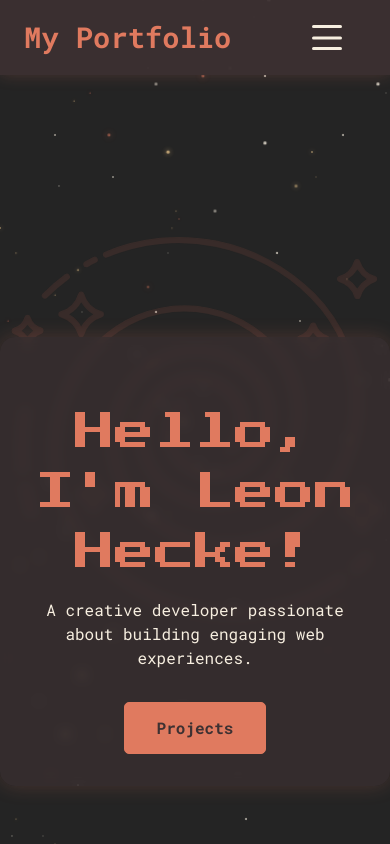
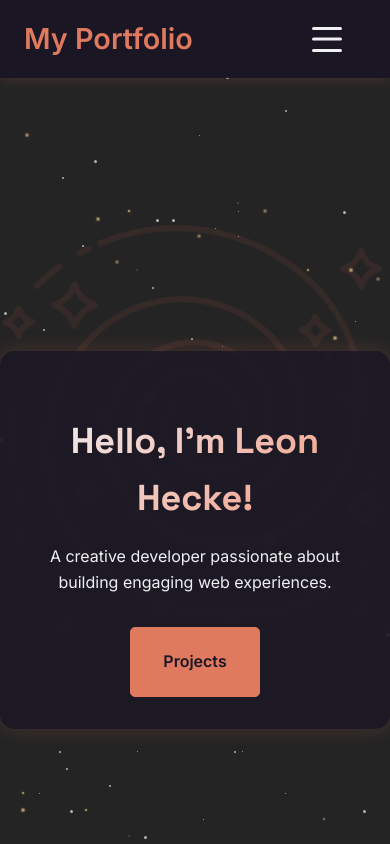
Before and after one commit to Leonhecke1/portfolio, a React (Vite) app: page / in a window 390 px wide. Shown: the top 844 px of the page. Built offline with nearby package versions, Linux system fonts and the light colour scheme.

Commit message:
enhance responsiveness and performance of styles; optimize animations and layout adjustments

```diff
--- a/src/styles/_stars.scss
+++ b/src/styles/_stars.scss
@@ -20,9 +20,6 @@
     position: absolute;
     border-radius: 50%;
     background-color: $light; // Use light from theme
-    animation-name: twinkle;
-    animation-timing-function: ease-in-out;
-    animation-iteration-count: infinite;
 
     @for $i from 1 through 100 {
       &:nth-child(#{$i}) {
@@ -31,16 +28,21 @@
         height: $size;
         top: #{random_range(0, 100)}vh;
         left: #{random_range(0, 100)}vw;
-        animation-duration: #{random_range(2, 5)}s;
-        animation-delay: #{random_range(0, 3)}s;
 
-        // Make some stars orange for warm light effect
-        @if $i % 3 == 0 { // Every 3rd star
+        // Only animate every 3rd star (33 stars) - reduced from 100 for performance
+        @if $i % 3 == 0 {
+          animation-name: twinkle;
+          animation-timing-function: ease-in-out;
+          animation-iteration-count: infinite;
+          animation-duration: #{random_range(3, 8)}s; // Slower for smoother effect
+          animation-delay: #{random_range(0, 5)}s;
+          will-change: opacity, transform; // Performance optimization
           background-color: $soft-light-orange;
-          box-shadow: 0 0 5px $soft-light-orange;
-        } @else if $i % 5 == 0 { // Every 5th star
-          background-color: $primary;
-          box-shadow: 0 0 7px $primary;
+          box-shadow: 0 0 3px rgba($soft-light-orange, 0.5);
+        } @else {
+          // Static stars (70 stars) - no animation for performance
+          opacity: 0.7;
+          background-color: $light;
         }
       }
     }
--- a/src/styles/custom.scss
+++ b/src/styles/custom.scss
@@ -1,25 +1,74 @@
-@import url('https://fonts.googleapis.com/css2?family=Press+Start+2P&family=Roboto+Mono:wght@400;700&display=swap');
+@import url('https://fonts.googleapis.com/css2?family=Space+Grotesk:wght@400;500;600;700&family=Inter:wght@400;500;600&display=swap');
 
 // src/styles/custom.scss
 
 
-// Customizations for a spacy/futuristic theme
-
-// Theme Colors
-$dark: #3D3132;    // Dark Charcoal Brown
-$light: #F7EFE0;   // Creamy Off-white
-
-// Core Retro Palette
-$warm-orange: #E07A5F; // Terracotta Orange
-$dark-orange: #B05B4A; // Darker Terracotta
-$soft-light-orange: #F2CC8F; // Muted Light Yellow/Orange
-
-// Assigning palette colors to main theme variables
-$primary: $warm-orange;    // Primary warm orange
-$secondary: $dark-orange;  // Secondary darker orange
-
-// We will explicitly use $light for text on dark backgrounds and $dark for text on light backgrounds.
-// Other accent colors from previous palette are removed for simplicity and adherence to new theme.
+// Customizations for a professional space/futuristic theme
+
+// ============================================
+// DESIGN SYSTEM - FOUNDATION
+// ============================================
+
+// BASE COLORS (Deeper, more professional)
+$dark: #1a1625;           // Deep space black (darker, more sophisticated)
+$dark-elevated: #252033;  // Elevated surfaces
+$light: #f0f0f3;          // Softer white (reduced glare)
+
+// ORANGE PALETTE (Refined hierarchy)
+$primary-orange: #E07A5F;       // Main orange (terracotta)
+$primary-orange-light: #f29479; // Light orange for highlights
+$primary-orange-dark: #B05B4A;  // Dark orange for depth
+
+// NEUTRALS (Better contrast and hierarchy)
+$gray-200: #e0e0e5;
+$gray-300: #c0c0c8;
+$gray-400: #9090a0;
+$gray-500: #606070;
+
+// Legacy variable mapping (for compatibility)
+$warm-orange: $primary-orange;
+$dark-orange: $primary-orange-dark;
+$soft-light-orange: #F2CC8F; // Kept for specific accent use
+$primary: $primary-orange;
+$secondary: $primary-orange-dark;
+
+// TYPOGRAPHY SYSTEM
+$font-heading: 'Space Grotesk', sans-serif;  // Modern, space-themed
+$font-body: 'Inter', sans-serif;             // Professional body text
+$font-mono: 'Consolas', 'Monaco', monospace; // Code/monospace
+
+// Type Scale (1.25 ratio - harmonious hierarchy)
+$text-xs: 0.75rem;    // 12px
+$text-sm: 0.875rem;   // 14px
+$text-base: 1rem;     // 16px
+$text-lg: 1.125rem;   // 18px
+$text-xl: 1.25rem;    // 20px
+$text-2xl: 1.5rem;    // 24px
+$text-3xl: 1.875rem;  // 30px
+$text-4xl: 2.25rem;   // 36px
+$text-5xl: 3rem;      // 48px
+$text-6xl: 3.75rem;   // 60px
+
+// SPACING SYSTEM (8px base unit)
+$space-1: 0.25rem;  // 4px
+$space-2: 0.5rem;   // 8px
+$space-3: 0.75rem;  // 12px
+$space-4: 1rem;     // 16px
+$space-5: 1.25rem;  // 20px
+$space-6: 1.5rem;   // 24px
+$space-8: 2rem;     // 32px
+$space-10: 2.5rem;  // 40px
+$space-12: 3rem;    // 48px
+$space-16: 4rem;    // 64px
+$space-20: 5rem;    // 80px
+
+// BREAKPOINTS (Comprehensive responsive system)
+$breakpoint-xs: 480px;    // Small mobile
+$breakpoint-sm: 640px;    // Mobile
+$breakpoint-md: 768px;    // Tablet portrait
+$breakpoint-lg: 1024px;   // Tablet landscape
+$breakpoint-xl: 1280px;   // Desktop
+$breakpoint-2xl: 1536px;  // Large desktop
 
 @import './stars';
 
@@ -30,7 +79,9 @@ body {
   scrollbar-width: unset !important; // Hide scrollbar for Firefox
   margin: 0;
   color: $light;
-  font-family: 'Roboto Mono', monospace; // Retro monospace font
+  font-family: $font-body; // Professional Inter font
+  font-size: $text-base;
+  line-height: 1.6;
   min-height: 100vh;
  // background-color: $dark;
   background-size: cover;
@@ -58,23 +109,16 @@ body {
   width: 100vw;
   height: 100vh;
   z-index: -1.5; /* Between stars (-1) and body::after (-2) */
-  opacity: 0.15; /* Subtle and translucent */
+  opacity: 0.12; /* More subtle */
   pointer-events: none; /* Ensure it doesn't block interactions */
-  animation: subtleZoomPan 60s linear infinite alternate;
+  transform: scale(1.05); /* Static, subtle scale for depth */
 
   path {
-    fill: $dark-orange;
-  }
-}
-
-@keyframes subtleZoomPan {
-  0% {
-    transform: scale(1) translate(0, 0);
-  }
-  100% {
-    transform: scale(1.1) translate(5vw, 5vh);
-  }
-}
+    fill: $primary-orange-dark;
+  }
+}
+
+// REMOVED: subtleZoomPan animation (60s was imperceptible, static scale is cleaner)
 
 @keyframes gradientBG {
   0% {
@@ -93,11 +137,32 @@ body {
   color: $light;
 }
 
-// Global Section Container
+// Global Section Container (Progressive max-widths)
 .section-container {
-  max-width: 1000px;
+  width: 100%;
   margin: 0 auto;
-  padding: 0 1.5rem;
+  padding: 0 $space-6; // 24px default
+
+  @media (min-width: $breakpoint-sm) {
+    max-width: 640px;
+  }
+
+  @media (min-width: $breakpoint-md) {
+    max-width: 768px;
+  }
+
+  @media (min-width: $breakpoint-lg) {
+    max-width: 1024px;
+    padding: 0 $space-8; // 32px on tablet landscape+
+  }
+
+  @media (min-width: $breakpoint-xl) {
+    max-width: 1280px;
+  }
+
+  @media (min-width: $breakpoint-2xl) {
+    max-width: 1536px;
+  }
 
   @media (max-width: 480px) {
     padding: 0 1rem;
@@ -361,23 +426,28 @@ body {
   }
 
   .hero-title {
-    font-family: 'Press Start 2P', cursive; // Retro arcade font
-    font-size: 4.5rem;
-    margin-bottom: 1rem;
-    color: $primary;
-
-    @media (max-width: 768px) {
-      font-size: 3.5rem;
-    }
-
-    @media (max-width: 480px) {
-      font-size: 2.5rem;
+    font-family: $font-heading;
+    font-size: $text-6xl; // 60px (3.75rem)
+    font-weight: 700;
+    margin-bottom: $space-4;
+    background: linear-gradient(135deg, $light, $primary-orange-light);
+    -webkit-background-clip: text;
+    -webkit-text-fill-color: transparent;
+    background-clip: text;
+
+    @media (max-width: $breakpoint-md) {
+      font-size: $text-5xl; // 48px (3rem)
+    }
+
+    @media (max-width: $breakpoint-xs) {
+      font-size: $text-4xl; // 36px (2.25rem)
     }
   }
 
   .hero-subtitle {
-    font-size: 1.5rem;
-    margin-bottom: 2rem;
+    font-size: $text-xl; // 20px (1.25rem)
+    font-weight: 400;
+    margin-bottom: $space-8;
     color: $light;
 
     @media (max-width: 768px) {
@@ -418,76 +488,104 @@ body {
   }
 }
 
-// Buttons
+// Buttons (Touch-friendly with 44px minimum)
 .btn-custom {
-  background-color: $primary;
-  border: 1px solid $primary;
-  padding: 0.8rem 2rem;
+  background-color: $primary-orange;
+  border: 1px solid $primary-orange;
+  padding: $space-3 $space-8; // 12px 32px
+  min-height: 44px; // Touch-friendly minimum
+  min-width: 44px;
   border-radius: 5px;
   color: $dark;
-  font-weight: bold;
+  font-family: $font-body;
+  font-weight: 600;
+  font-size: $text-base; // 16px
   text-decoration: none;
-  transition: background-color 0.3s ease, box-shadow 0.3s ease, color 0.3s ease, transform 0.3s ease; /* Add transform to transition */
-  display: inline-block; // For proper padding and margin
+  transition: background-color 0.3s ease, box-shadow 0.3s ease, color 0.3s ease, transform 0.3s ease;
+  display: inline-flex;
+  align-items: center;
+  justify-content: center;
+  cursor: pointer;
 
   &:hover {
     background-color: transparent;
-    color: $primary;
-    box-shadow: 0 0 20px rgba($primary, 0.9); // More pronounced glow on hover
-    transform: translateY(-3px) scale(1.02); // Add a subtle lift and scale
+    color: $primary-orange;
+    box-shadow: 0 4px 12px rgba($primary-orange, 0.3); // Refined glow (less intense)
+    transform: translateY(-2px); // Subtle lift
   }
 
   &:disabled {
-    background-color: lighten($primary, 15%); // Lighter primary color
-    border-color: lighten($primary, 15%);
-    color: rgba($dark, 0.6); // Lighter dark color
+    background-color: lighten($primary-orange, 15%);
+    border-color: lighten($primary-orange, 15%);
+    color: rgba($dark, 0.6);
     cursor: not-allowed;
     box-shadow: none;
-    transform: none; // Remove hover effects for disabled state
-    opacity: 0.7; // Slightly faded
+    transform: none;
+    opacity: 0.7;
   }
 }
 
 .btn-accent {
   background-color: $soft-light-orange;
   border: 1px solid $soft-light-orange;
-  padding: 0.8rem 2rem;
+  padding: $space-3 $space-8; // 12px 32px
+  min-height: 44px; // Touch-friendly minimum
+  min-width: 44px;
   border-radius: 5px;
   color: $dark;
-  font-weight: bold;
+  font-family: $font-body;
+  font-weight: 600;
+  font-size: $text-base;
   text-decoration: none;
-  transition: background-color 0.3s ease, box-shadow 0.3s ease, color 0.3s ease, transform 0.3s ease; /* Add transform to transition */
-  display: inline-block; // For proper padding and margin
+  transition: background-color 0.3s ease, box-shadow 0.3s ease, color 0.3s ease, transform 0.3s ease;
+  display: inline-flex;
+  align-items: center;
+  justify-content: center;
+  cursor: pointer;
 
   &:hover {
     background-color: transparent;
     color: $soft-light-orange;
-    box-shadow: 0 0 20px rgba($soft-light-orange, 0.9); // More pronounced glow on hover
-    transform: translateY(-3px) scale(1.02); // Add a subtle lift and scale
-  }
-}
-
-
-// General Section Styling
+    box-shadow: 0 4px 12px rgba($soft-light-orange, 0.3); // Refined glow (less intense)
+    transform: translateY(-2px); // Subtle lift
+  }
+}
+
+
+// General Section Styling (Responsive padding)
 section {
-  padding: 4rem 0;
+  padding: $space-20 0; // 80px desktop
   position: relative;
   z-index: 1; // Ensure content is above background effects
+
+  @media (max-width: $breakpoint-lg) {
+    padding: $space-16 0; // 64px tablet landscape
+  }
+
+  @media (max-width: $breakpoint-md) {
+    padding: $space-12 0; // 48px mobile
+  }
+
+  @media (max-width: $breakpoint-xs) {
+    padding: $space-10 0; // 40px small mobile
+  }
 }
 
 .section-title {
   text-align: center;
-  margin-bottom: 3rem;
-  font-size: 2.5rem;
-  color: $primary;
+  margin-bottom: $space-12; // 48px
+  font-family: $font-heading;
+  font-size: $text-4xl; // 36px (2.25rem)
+  font-weight: 600;
+  color: $primary-orange;
   position: relative;
 
-  @media (max-width: 768px) {
-    font-size: 2rem;
-  }
-
-  @media (max-width: 480px) {
-    font-size: 1.8rem;
+  @media (max-width: $breakpoint-md) {
+    font-size: $text-3xl; // 30px (1.875rem)
+  }
+
+  @media (max-width: $breakpoint-xs) {
+    font-size: $text-2xl; // 24px (1.5rem)
   }
 
 
@@ -543,9 +641,8 @@ section {
     background-color: rgba($dark, 0.9); // Semi-transparent background for readability
     padding: 2rem;
     border-radius: 10px;
-    box-shadow: 0 0 15px rgba($primary, 0.2); // Softened glow
+    box-shadow: 0 2px 8px rgba(black, 0.15); // Subtle depth shadow (removed glow animation)
     backdrop-filter: blur(5px);
-    animation: containerGlow 4s ease-in-out infinite alternate;
   }
 
   .section-title {
@@ -652,12 +749,27 @@ section {
   .constellation-map {
     position: relative;
     width: 100%;
-    height: 500px; // Adjust height as needed
-    margin: 3rem auto;
-    border: 1px solid rgba($primary, 0.2);
+    aspect-ratio: 2 / 1; // Responsive height based on width
+    min-height: 300px;
+    max-height: 600px;
+    margin: $space-12 auto;
+    border: 1px solid rgba($primary-orange, 0.2);
     border-radius: 10px;
     background: rgba($dark, 0.3);
     backdrop-filter: blur(2px);
+
+    @media (max-width: $breakpoint-lg) {
+      aspect-ratio: 16 / 10; // Taller on tablet landscape
+    }
+
+    @media (max-width: $breakpoint-md) {
+      aspect-ratio: 4 / 3; // Even taller on tablet portrait
+    }
+
+    @media (max-width: $breakpoint-xs) {
+      aspect-ratio: 1 / 1; // Square on mobile
+      min-height: 250px;
+    }
   }
 
   .instruction-overlay {
@@ -678,7 +790,7 @@ section {
     border-radius: 10px;
 
     p {
-      font-family: 'Press Start 2P', cursive;
+      font-family: $font-heading;
       color: $primary;
       font-size: 1.5rem;
       text-align: center;
@@ -708,16 +820,18 @@ section {
 
   .project-star {
     position: absolute;
-    width: 12px;
-    height: 12px;
+    width: 20px; // Increased from 12px for better visibility
+    height: 20px;
+    padding: $space-3; // 12px padding = 44px total tap area (touch-friendly)
     background-color: $light;
+    background-clip: content-box; // Keep visual dot at 20px
     border-radius: 50%;
     cursor: pointer;
     transition: transform 0.3s ease, background-color 0.3s ease;
 
     &:hover {
-      background-color: $primary;
-      transform: scale(1.8);
+      background-color: $primary-orange;
+      transform: scale(1.5); // Reduced from 1.8 since dot is already larger
       .star-label {
         opacity: 1;
         transform: translate(15px, -50%);
@@ -732,11 +846,15 @@ section {
     transform: translate(-50%, -50%);
     width: 200%;
     height: 200%;
-    background-color: $primary;
+    background-color: $primary-orange;
     border-radius: 50%;
-    opacity: 0.5;
+    opacity: 0.3; // Static, subtle glow
     filter: blur(10px);
-    animation: twinkle 4s ease-in-out infinite alternate; // Changed animation
+    transition: opacity 0.3s ease;
+  }
+
+  &:hover .star-glow {
+    opacity: 0.7; // Glow only on hover (removed constant animation)
   }
 
   .star-label {
@@ -768,6 +886,17 @@ section {
   }
 }
 
+// CRITICAL FIX: Missing animation definition (was causing failures on lines 687, 1666)
+@keyframes text-subtle-glow {
+  0% {
+    text-shadow: 0 0 10px rgba($primary-orange, 0.5);
+  }
+  100% {
+    text-shadow: 0 0 15px rgba($primary-orange, 0.8),
+                 0 0 20px rgba($primary-orange, 0.4);
+  }
+}
+
 // Project Detail Page
 .project-detail-container {
   max-width: 800px;
@@ -780,7 +909,7 @@ section {
   animation: modalFadeIn 0.5s ease-out;
 
   .project-detail-title {
-    font-family: 'Press Start 2P', cursive;
+    font-family: $font-heading;
     font-size: 2.5rem;
     color: $primary;
     text-align: center;
@@ -841,7 +970,7 @@ section {
   animation: modalFadeIn 0.5s ease-out;
 
   .project-detail-title {
-    font-family: 'Press Start 2P', cursive;
+    font-family: $font-heading;
     font-size: 2.5rem;
     color: $primary;
     text-align: center;
@@ -928,11 +1057,10 @@ section {
     margin: 2rem auto;
     padding: 2rem;
     background-color: transparent;
-    border: 1px solid rgba($primary, 0.5);
+    border: 1px solid rgba($primary-orange, 0.25);
     border-radius: 8px;
-    box-shadow: 0 0 15px rgba($primary, 0.2); // Softened glow
+    box-shadow: 0 2px 8px rgba(black, 0.15); // Subtle depth shadow (removed glow animation)
     backdrop-filter: blur(10px);
-    animation: containerGlow 4s ease-in-out infinite alternate;
 
     .form-group {
       margin-bottom: 1.5rem;
@@ -973,12 +1101,11 @@ section {
 .custom-card {
   background-color: rgba($dark, 0.9); // Darker card background
   border: 1px solid rgba($primary, 0.5); // Border with primary accent
-  box-shadow: 0 0 10px rgba($primary, 0.15); // Softened glow
+  box-shadow: 0 2px 8px rgba(black, 0.15); // Subtle depth shadow (removed glow animation)
   padding: 1.5rem;
   border-radius: 8px;
   text-align: center;
   backdrop-filter: blur(5px);
-  animation: containerGlow 4s ease-in-out infinite alternate;
 }
 
 // Footer Styling
@@ -1008,10 +1135,9 @@ section {
 .svg-separator {
   width: 100%;
   line-height: 0;
-  color: $primary; // Use primary color for the SVG fill
+  color: $primary-orange; // Use primary color for the SVG fill
   margin: 2rem 0; // Space above and below separator
-  filter: drop-shadow(0 0 6px rgba($primary, 0.7)); // Softened intense glow
-  animation: glowPulse 2s infinite alternate; // Add pulsation animation
+  filter: drop-shadow(0 2px 4px rgba($primary-orange, 0.3)); // Static subtle shadow (removed glow animation)
 
   svg {
     display: block;
@@ -1025,14 +1151,7 @@ section {
   }
 }
 
-@keyframes glowPulse {
-  0% {
-    filter: drop-shadow(0 0 6px rgba($primary, 0.7));
-  }
-  100% {
-    filter: drop-shadow(0 0 12px rgba($primary, 0.9)); // Softened intense glow
-  }
-}
+// REMOVED: glowPulse animation (excessive, replaced with static shadow)
 
 // Side Navigation
 .side-nav {
@@ -1059,10 +1178,12 @@ section {
 
   a {
     display: block;
-    width: 12px;
-    height: 12px;
+    width: 16px; // Increased from 12px for better visibility
+    height: 16px;
+    padding: $space-4; // 16px padding = 48px total tap area (touch-friendly)
     border-radius: 50%;
     background-color: rgba($light, 0.5);
+    background-clip: content-box; // Keep visual dot at 16px
     transition: all 0.3s ease;
     position: relative;
 
@@ -1098,11 +1219,7 @@ section {
   }
 }
 
-@keyframes containerGlow {
-  0% { box-shadow: 0 0 3px rgba($primary, 0.1), inset 0 0 1px rgba($primary, 0.02); } // Even more subtle
-  50% { box-shadow: 0 0 8px rgba($soft-light-orange, 0.2), inset 0 0 3px rgba($soft-light-orange, 0.08); } // Less intense
-  100% { box-shadow: 0 0 3px rgba($primary, 0.1), inset 0 0 1px rgba($primary, 0.02); } // Even more subtle
-}
+// REMOVED: containerGlow animation (excessive, replaced with static shadow)
 
 
 @keyframes timelinePulse {
@@ -1265,8 +1382,20 @@ section {
 
 /* Planetary Dashboard Specific Styles */
 .planetary-dashboard-section {
-  padding: 4rem 0;
+  padding: $space-20 0; // Consistent with other sections
   text-align: center;
+
+  @media (max-width: $breakpoint-lg) {
+    padding: $space-16 0;
+  }
+
+  @media (max-width: $breakpoint-md) {
+    padding: $space-12 0;
+  }
+
+  @media (max-width: $breakpoint-xs) {
+    padding: $space-10 0;
+  }
 }
 
 .dashboard-controls {
@@ -1331,8 +1460,17 @@ section {
 .planet-cards-grid {
   display: grid;
   grid-template-columns: repeat(auto-fit, minmax(280px, 1fr));
-  gap: 2rem;
-  margin-top: 2rem;
+  gap: $space-8; // 32px
+  margin-top: $space-8;
+
+  @media (max-width: $breakpoint-md) {
+    grid-template-columns: repeat(auto-fit, minmax(240px, 1fr)); // Smaller cards on tablet
+  }
+
+  @media (max-width: $breakpoint-xs) {
+    grid-template-columns: 1fr; // Single column on mobile (prevents overflow)
+    gap: $space-6; // 24px
+  }
 }
 
 .planet-card {
@@ -1376,7 +1514,7 @@ section {
 
 
   h3 {
-    font-family: 'Press Start 2P', cursive;
+    font-family: $font-heading;
     font-size: 1.5rem;
     color: $soft-light-orange;
     margin-top: 0;
@@ -1518,7 +1656,7 @@ section {
   color: $light;
 
   h2 {
-    font-family: 'Press Start 2P', cursive;
+    font-family: $font-heading;
     color: $primary;
     text-align: center;
     margin-bottom: 1rem;
@@ -1741,7 +1879,7 @@ section {
 
   /* Edit Connection Button */
   .edit-connection-button {
-    background-color: $primary;
+    background-color: $primary-orange;
     color: $dark;
     border: none;
     border-radius: 50%;
@@ -1753,12 +1891,36 @@ section {
     font-size: 1rem;
     font-weight: bold;
     cursor: pointer;
-    box-shadow: 0 0 10px rgba($primary, 0.6);
+    box-shadow: 0 0 10px rgba($primary-orange, 0.6);
     transition: transform 0.2s ease, background-color 0.2s ease;
 
     &:hover {
       transform: scale(1.2);
-      background-color: lighten($primary, 10%);
-    }
-  }
-}
+      background-color: lighten($primary-orange, 10%);
+    }
+  }
+}
+
+// ============================================
+// ACCESSIBILITY - REDUCED MOTION
+// ============================================
+@media (prefers-reduced-motion: reduce) {
+  *,
+  *::before,
+  *::after {
+    animation-duration: 0.01ms !important;
+    animation-iteration-count: 1 !important;
+    transition-duration: 0.01ms !important;
+    scroll-behavior: auto !important;
+  }
+
+  // Specifically disable background animations
+  .stars .star,
+  .galaxy-background,
+  .hero-astronaut-img,
+  .about-globe-img,
+  .contact-satellite-img,
+  .constellation-lines {
+    animation: none !important;
+  }
+}
```
Also changed, not shown: src/components/SpaceStationTimeline.css (+32 -2 lines).
